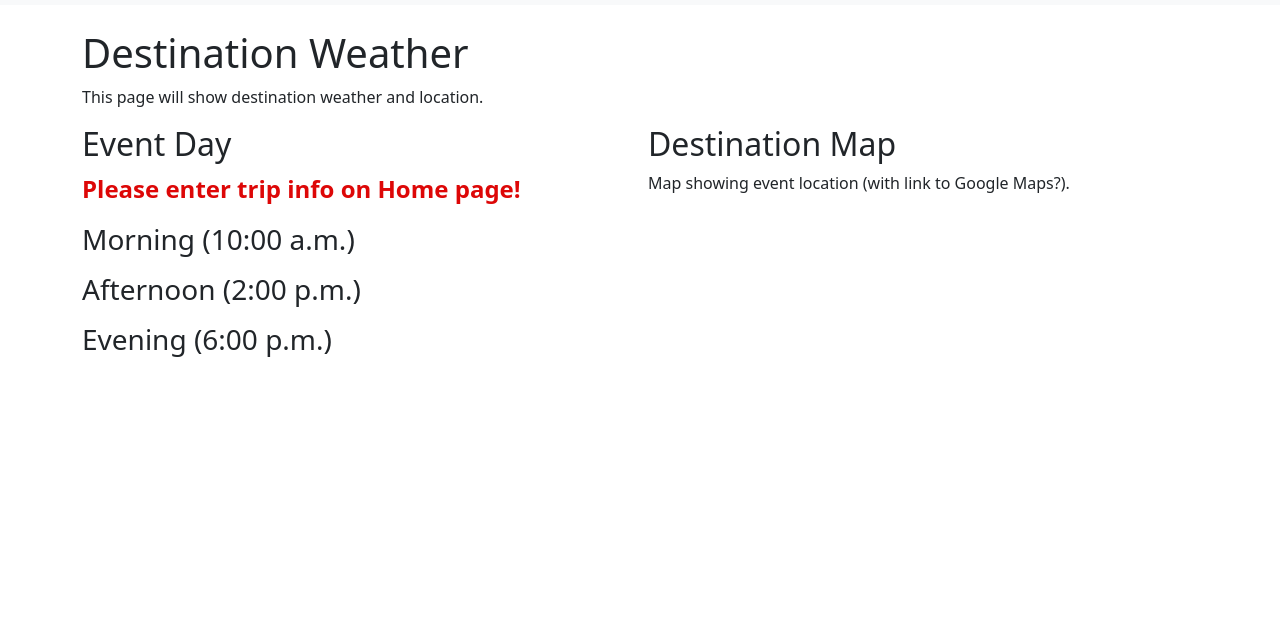
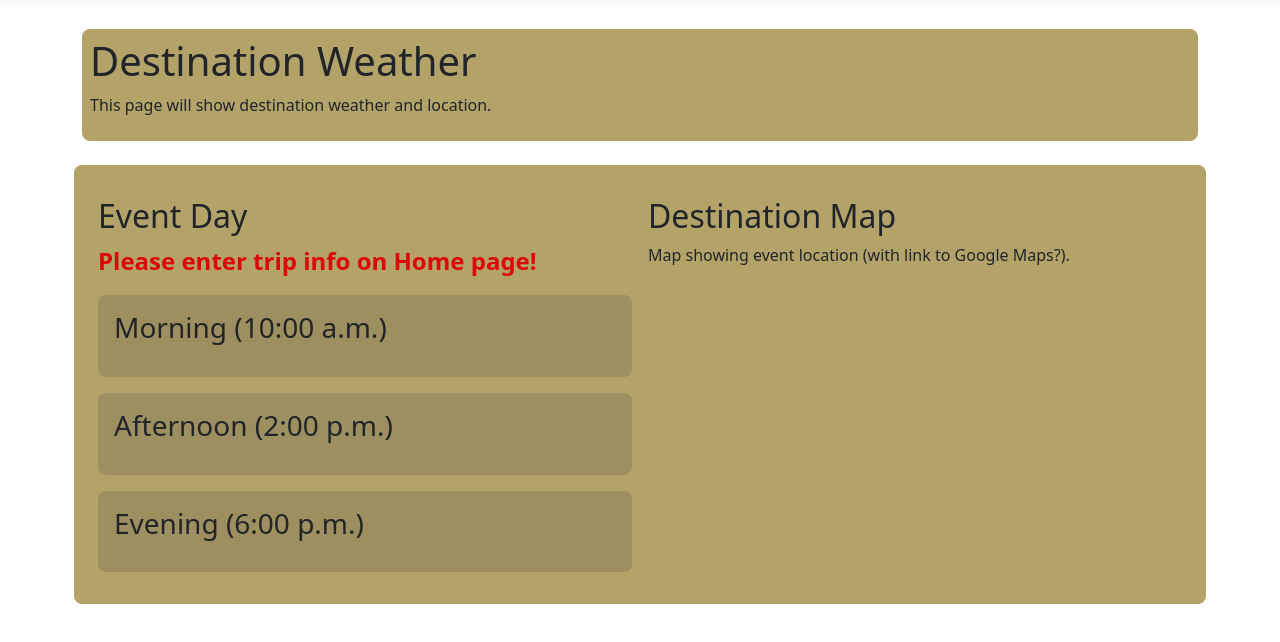
Before and after one commit to ChemQueen/nwu-travelingstudent-support-app, a plain HTML site: page destination-weather.html in a window 1280 px wide. Shown: the part 92-734 px from the top of the page. Drawn offline with nearby package versions, Linux system fonts and the light colour scheme.

Commit message:
Final MVP style updates

```diff
--- a/css/style.css
+++ b/css/style.css
@@ -1,3 +1,20 @@
+/* Makes the Home banner fit the university's webpage design. */
+#nwu-lightgold {
+  background-color: #B3A369;
+  border-radius: 0.5rem;
+}
+
+.nwu-darkgold {
+  background-color: #9D8F5F;
+  border-radius: 0.5rem;
+}
+
+.nwu-yellow {
+  background-color: #FBFA06;
+  border-radius: 0.5rem;
+}
+
+
 /* Makes the confirmation-message line stand out after user inputs trip information. */
 #confirmation-message {
   font-size: 1.5rem;
--- a/destination-weather.html
+++ b/destination-weather.html
@@ -37,24 +37,26 @@
         weather forecast (currently just temps) for morning, afternoon, evening and destination map shown. -->
         <main>
             <!-- Page introduction: feature name and one-line purpose -->
-            <h1>Destination Weather</h1>
-            <p>This page will show destination weather and location.</p>
+            <div class="p-2" id="nwu-lightgold">
+                <h1>Destination Weather</h1>
+                <p>This page will show destination weather and location.</p>
+            </div>
 
-            <div class="row g-3">
+            <div class="row g-3 mt-4 mb-5 p-3" id="nwu-lightgold">
                 <section class="col-md-6">
                     <!-- Event Day Forecast: morning, afternoon and evening weather at the trip destination,
                     from the Open-Meteo API for the travel dates saved in localStorage. -->
                     <h2>Event Day</h2>
                     <p id="weather-message"></p>
-                    <div>
+                    <div class="nwu-darkgold p-3 mb-3">
                         <h3>Morning (10:00 a.m.)</h3>
                         <p id="morning-forecast"></p>
                     </div>
-                    <div>
+                    <div class="nwu-darkgold p-3 mb-3">
                         <h3>Afternoon (2:00 p.m.)</h3>
                         <p id="afternoon-forecast"></p>
                     </div>
-                    <div>
+                    <div class="nwu-darkgold p-3 mb-3">
                         <h3>Evening (6:00 p.m.)</h3>
                         <p id="evening-forecast"></p>
                     </div>
@@ -66,9 +68,6 @@
                     <p>Map showing event location (with link to Google Maps?).</p>
                  </section>
             </div>
-
-
-
         </main>
 
         <!-- TODO - identify and build content -->
```
Also changed, not shown: index.html (+8 -3 lines).
